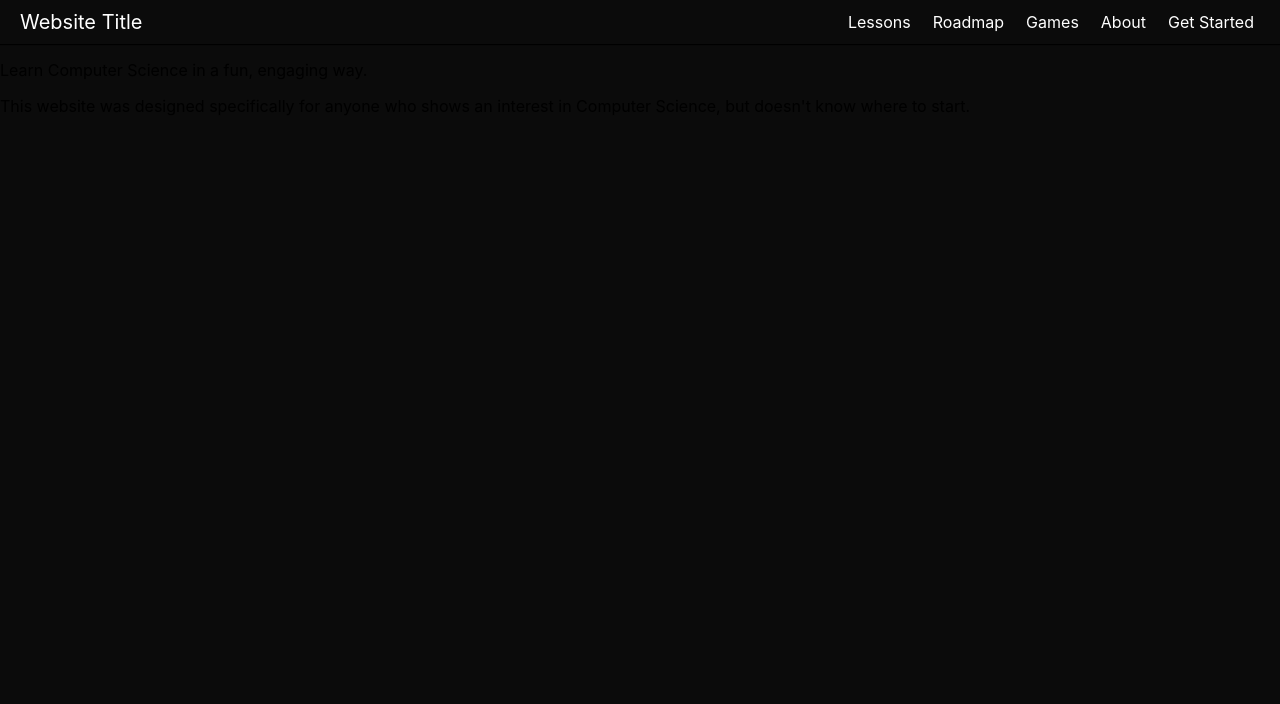
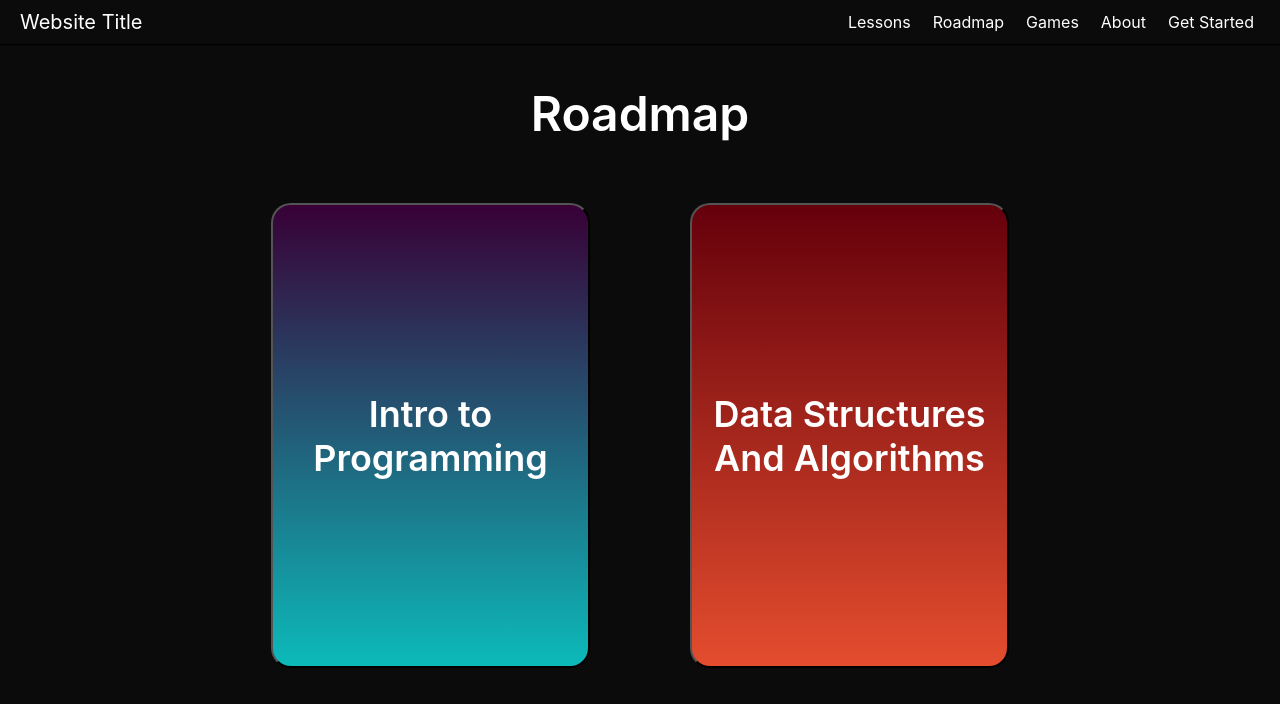
Before and after one commit to tljibbers/Web-App-For-Teaching-CS, a React (Vite) app in the folder web-app-for-teaching-cs/: page /roadmap in a window 1280 px wide. Shown: the top 704 px of the page. Built offline with nearby package versions, Linux system fonts and the light colour scheme.

Commit message:
made roadmap page

```diff
--- a/web-app-for-teaching-cs/src/About.jsx
+++ b/web-app-for-teaching-cs/src/About.jsx
@@ -5,7 +5,7 @@ function About() {
     <>
         <Header />
         <div>
-           <p>Learn Computer Science in a fun, engaging way.</p>
+           <p >Learn Computer Science in a fun, engaging way.</p>
            <p>This website was designed specifically for anyone who shows an interest in Computer Science, but doesn't know where to start.</p>
         </div>
     </>
--- a/web-app-for-teaching-cs/src/Roadmap.jsx
+++ b/web-app-for-teaching-cs/src/Roadmap.jsx
@@ -1,12 +1,14 @@
 import Header from './Header'
+import './roadmap.css'
 
 function Roadmap() {
   return (
     <>
         <Header />
-        <div>
-           <p>Learn Computer Science in a fun, engaging way.</p>
-           <p>This website was designed specifically for anyone who shows an interest in Computer Science, but doesn't know where to start.</p>
+        <div id="roadmapTitle">Roadmap</div>
+        <div className="roadmapButtonFlex">
+           <button id="itpButton">Intro to Programming</button>
+           <button id="dsaButton">Data Structures And Algorithms</button>
         </div>
     </>
     );
--- a/web-app-for-teaching-cs/src/header.css
+++ b/web-app-for-teaching-cs/src/header.css
@@ -24,4 +24,5 @@
     background-color: #0b0b0b;
     border: none;
     font-size: 16px;
+    cursor: pointer;
 }
--- /dev/null
+++ b/web-app-for-teaching-cs/src/roadmap.css
@@ -0,0 +1,35 @@
+#roadmapTitle {
+    font-size: 48px;
+    font-family: 'Inter', sans-serif;
+    font-weight: 600;
+    color: white;
+    text-align: center;
+    padding-top: 40px;
+    padding-bottom: 60px;
+}
+
+#itpButton, #dsaButton {
+    width: 319px;
+    height: 465px;
+    border-radius: 20px;
+    font-family: 'Inter', sans-serif;
+    font-size: 36px;
+    font-weight: 600;
+    color: white;
+}
+
+
+.roadmapButtonFlex {
+    display: flex;
+    justify-content: center;
+    gap: 100px;
+
+}
+
+#itpButton {
+   background-image: linear-gradient(to bottom, #380036, #0cbaba);
+}
+
+#dsaButton {
+    background-image: linear-gradient(to bottom, #65000b, #e44d2e);
+}
```
